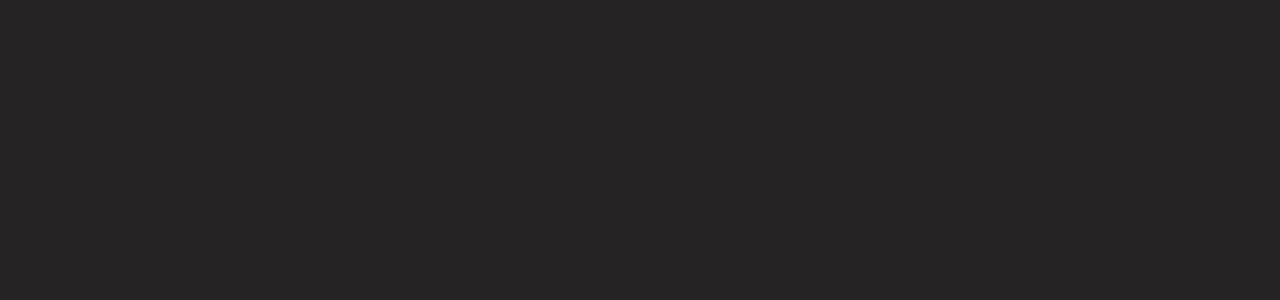
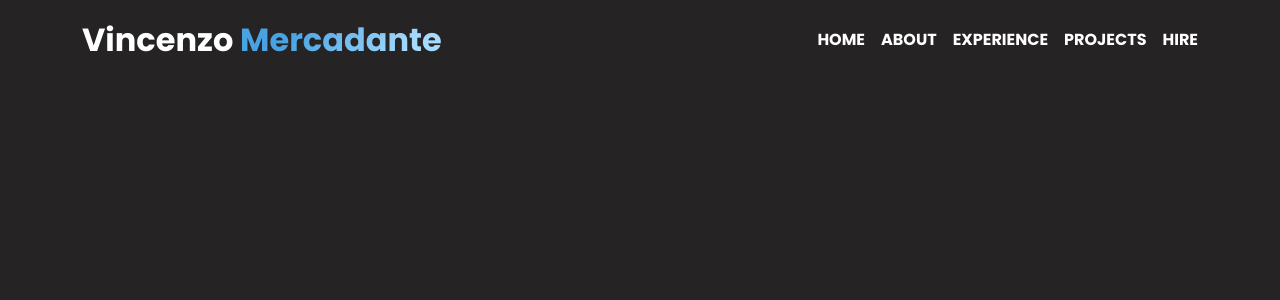
Before and after one commit to vincenzomercadante/pprj-portfolio, a Vue app: page / in a window 1280 px wide. Shown: the top 300 px of the page. Built offline with nearby package versions, Linux system fonts and the light colour scheme.

Commit message:
feat: add header navbar

```diff
--- a/src/App.vue
+++ b/src/App.vue
@@ -1,6 +1,14 @@
-<script></script>
+<script>
+import AppHeader from "./components/ui/AppHeader.vue";
 
-<template></template>
+export default {
+  components: { AppHeader },
+};
+</script>
+
+<template>
+  <AppHeader />
+</template>
 
 <style lang="scss">
 @use "./assets/styles/general.scss" as *;
--- a/src/assets/store/store.js
+++ b/src/assets/store/store.js
@@ -3,9 +3,7 @@
 
 // store object with all the global variables
 export const store = reactive({
-  headerLinks: {
-    titlePage: "vincenzo mercadante",
-    pageLinks: [
+  headerLinks: [
     {
       href: null,
       text: "home",
@@ -27,5 +25,4 @@
       text: "hire",
     },
   ],
-  },
 });
--- a/src/assets/styles/general.scss
+++ b/src/assets/styles/general.scss
@@ -1,7 +1,20 @@
 @use "./partials/variables" as *;
+@import url("https://fonts.googleapis.com/css2?family=Poppins:ital,wght@0,100;0,200;0,300;0,400;0,500;0,600;0,700;0,800;0,900;1,100;1,200;1,300;1,400;1,500;1,600;1,700;1,800;1,900&display=swap");
 @import "bootstrap/scss/bootstrap";
+
+body {
+  font-family: "Poppins", Arial, Helvetica, sans-serif;
+}
 
 #app {
   height: 100vh;
   background-color: $general-bg;
+
+  a {
+    text-decoration: none;
+  }
+
+  ul {
+    list-style: none;
+  }
 }
--- /dev/null
+++ b/src/assets/styles/partials/_mixins.scss
@@ -0,0 +1,12 @@
+@use "./variables" as *;
+
+@mixin main-color {
+  background: rgb(73, 163, 226);
+  background: linear-gradient(
+    120deg,
+    rgba(73, 163, 226, 1) 27%,
+    rgba(166, 218, 254, 1) 83%
+  );
+  background-clip: text;
+  -webkit-text-fill-color: transparent;
+}
--- a/src/assets/styles/partials/_variables.scss
+++ b/src/assets/styles/partials/_variables.scss
@@ -1,2 +1,15 @@
 // ! palette
 $general-bg: #252323;
+
+$header-txt-color: #fff;
+
+$main-color: rgb(73, 163, 226);
+$main-gradient: linear-gradient(
+  120deg,
+  rgba(73, 163, 226, 1) 27%,
+  rgba(166, 218, 254, 1) 83%
+);
+
+// ! layout
+$header-height: 10vh;
+$header-title-size: 32px;
--- a/src/components/HelloWorld.vue
+++ /dev/null
@@ -1,5 +0,0 @@
-<script></script>
-
-<template></template>
-
-<style></style>
--- /dev/null
+++ b/src/components/ui/AppHeader.vue
@@ -0,0 +1,63 @@
+<script>
+import { store } from "../../assets/store/store.js";
+
+export default {
+  data() {
+    return {
+      store,
+    };
+  },
+};
+</script>
+
+<template>
+  <!-- header -->
+  <header class="container d-flex align-items-center">
+    <!-- navbar -->
+    <nav class="d-flex align-items-center justify-content-between flex-grow-1">
+      <!-- header main title -->
+      <a href="#" class="text-capitalize fw-bold brand-link"
+        >Vincenzo <span>Mercadante</span></a
+      >
+
+      <!-- header link -->
+      <ul class="d-flex gap-3 m-0 p-0">
+        <li v-for="link in store.headerLinks">
+          <a :href="link.href" class="text-uppercase fw-bold header-link">{{
+            link.text
+          }}</a>
+        </li>
+      </ul>
+    </nav>
+  </header>
+</template>
+
+<style lang="scss" scoped>
+@use "../../assets/styles/partials/variables" as *;
+@use "../../assets/styles/partials/mixins" as *;
+
+header {
+  height: $header-height;
+
+  nav {
+    .brand-link {
+      color: $header-txt-color;
+      font-size: $header-title-size;
+
+      span {
+        @include main-color;
+      }
+    }
+
+    .header-link {
+      color: $header-txt-color;
+      cursor: pointer;
+      transition: color linear 0.3s;
+
+      &:hover {
+        color: $main-color;
+      }
+    }
+  }
+}
+</style>
```
Lines whose indentation alone changed are shown as unchanged.
